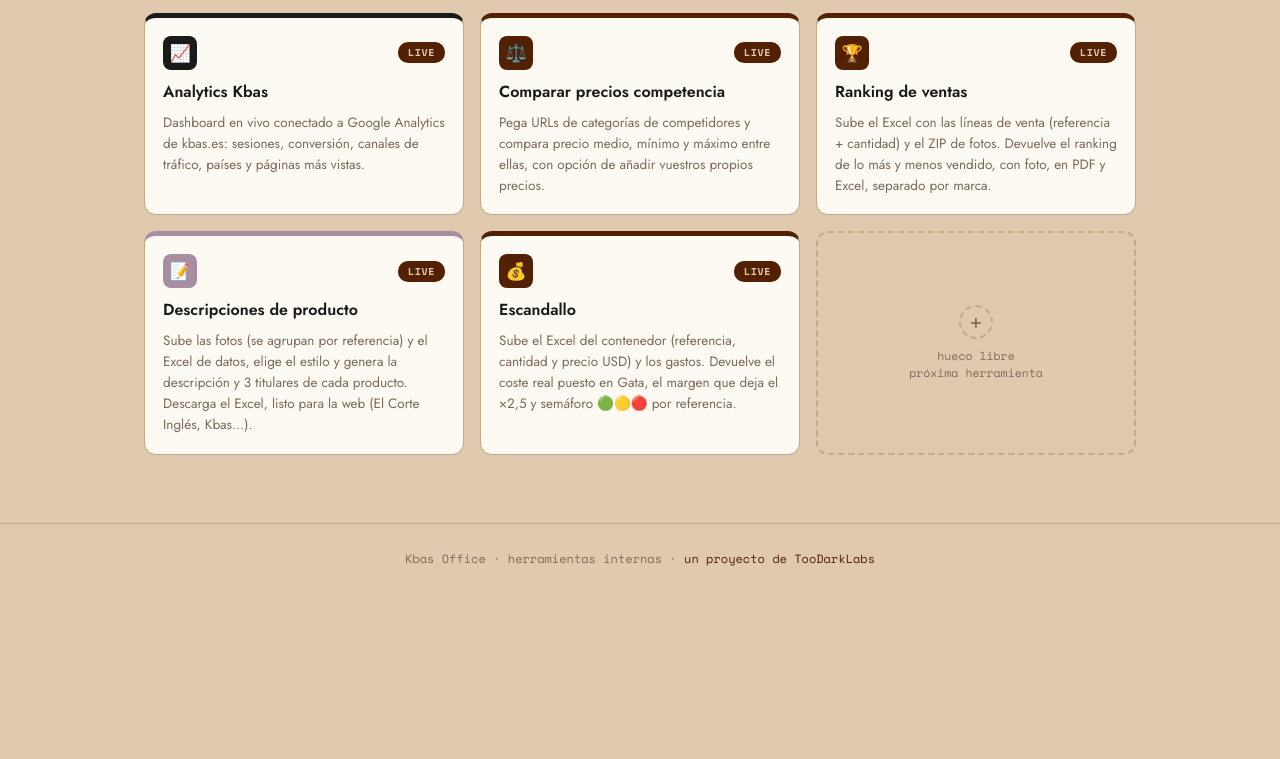
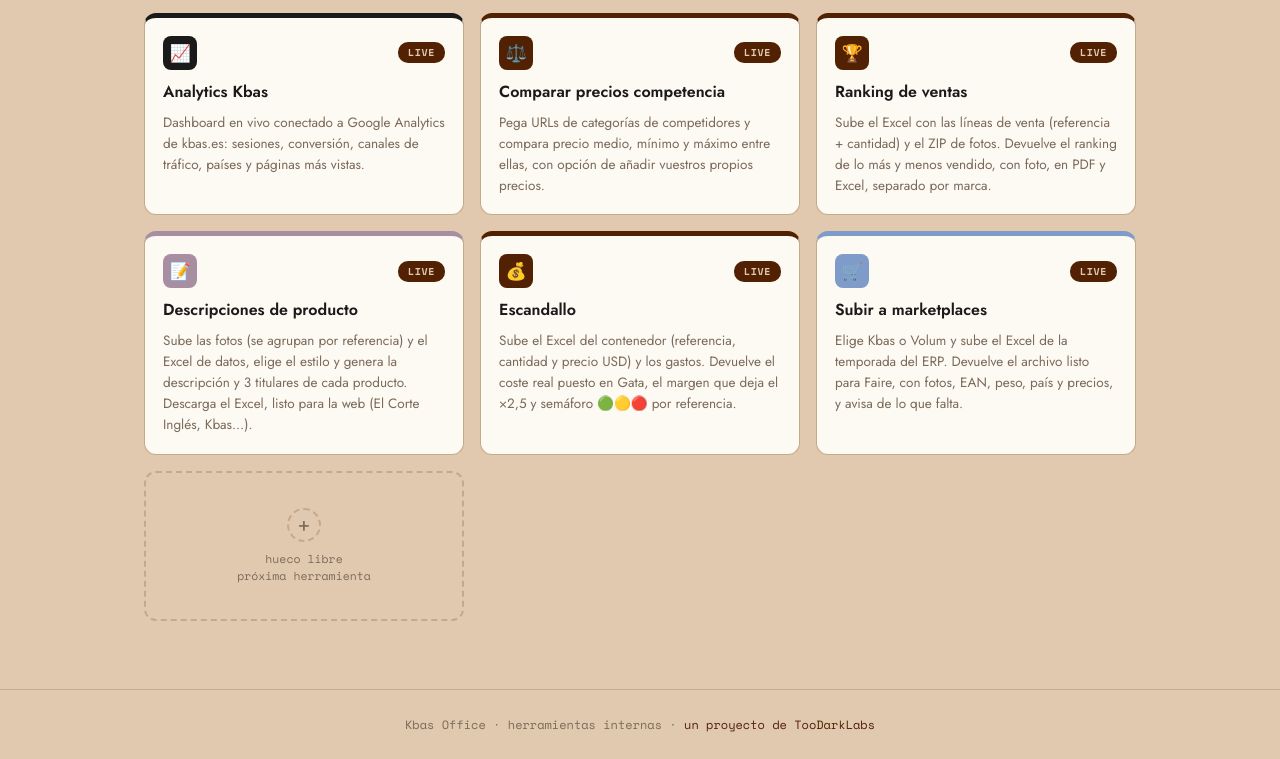
Before and after one commit to toodarktoplay/kbas-portal, a plain HTML site: page index.html in a window 1280 px wide. Shown: the part 1387-2146 px from the top of the page. Before the commit the page ends 1980 px from the top, so only its background shows below. Drawn offline with nearby package versions, Linux system fonts and the light colour scheme; a script that the page names is missing.

Commit message:
Add files via upload

```diff
--- a/index.html
+++ b/index.html
@@ -324,6 +324,15 @@
       <p>Sube el Excel del contenedor (referencia, cantidad y precio USD) y los gastos. Devuelve el coste real puesto en Gata, el margen que deja el ×2,5 y semáforo 🟢🟡🔴 por referencia.</p>
     </a>
 
+    <a class="tarjeta" style="--acento:var(--blue)" target="_blank" rel="noopener" href="https://kbas-marketplaces.streamlit.app/">
+      <div class="tarjeta-cab">
+        <div class="icono" aria-hidden="true">🛒</div>
+        <span class="badge">LIVE</span>
+      </div>
+      <h3>Subir a marketplaces</h3>
+      <p>Elige Kbas o Volum y sube el Excel de la temporada del ERP. Devuelve el archivo listo para Faire, con fotos, EAN, peso, país y precios, y avisa de lo que falta.</p>
+    </a>
+
     <div class="hueco" aria-label="Hueco libre para una próxima herramienta">
       <div class="mas" aria-hidden="true">+</div>
       <p>hueco libre<br>próxima herramienta</p>
```
